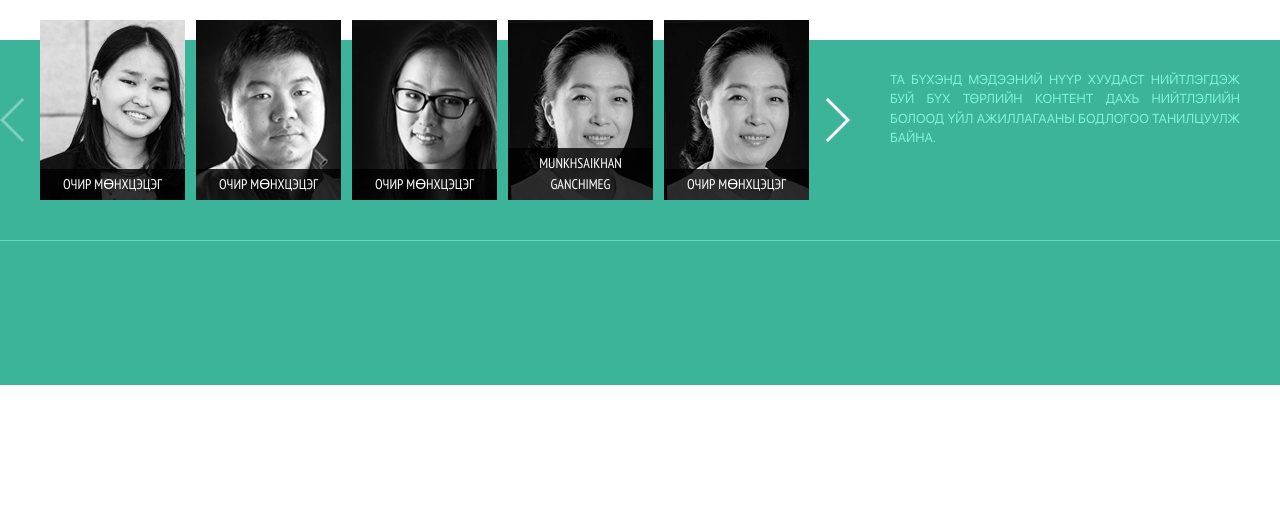
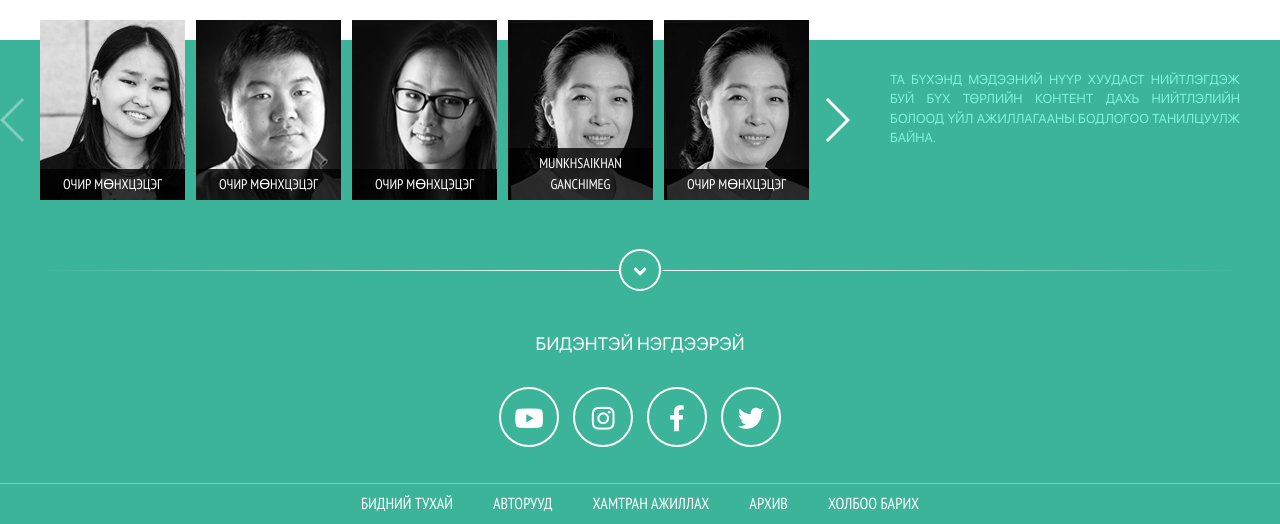
Before and after one commit to bayaroch/idoctor, a PHP site: page / in a window 1280 px wide. Shown: the part 3875-4399 px from the top of the page. Before the commit the page ends 4260 px from the top, so only its background shows below. Run offline with PHP 8.4, Linux system fonts and the light colour scheme; some web fonts are replaced.

Commit message:
footer done

```diff
--- a/css/main.css
+++ b/css/main.css
@@ -1160,6 +1160,7 @@ ul.also-read li{
 .section-author{
     background:#3cb49a;
     margin-top:50px;
+    padding-bottom:30px;
 }
 .author-slide{
     width:150px;
@@ -1252,7 +1253,114 @@ ul.also-read li{
 }
 footer.footer{
     background:#3cb49a;
+    padding:0;
+    position: relative;
+}
+.footer-bottom{
+    padding-top:60px;
+    position: relative;
+}
+.footer-bottom:before, .footer-bottom:after{
+    content: "";
+    position: absolute;
+    left: 0;
+    right: 0;
+    width: 100%;
+}
+ .footer-bottom:before {
+    top: 0;
+    background: #FFF;
+    background: linear-gradient(to right,transparent 0,#FFF calc(50% - 21px),transparent calc(50% - 20px),transparent calc(50% + 22px),#FFF calc(50% + 23px),transparent 100%);
+    margin: auto;
+    z-index: 3;
+    height: 1px;
+}
+.footer-bottom;:after{
+    top: -75px;
+    background: #000;
+}
+.arrow{
+    width:42px;
+    height:42px;
+    border:2px solid #fff;
+    display: block;
+    border-radius:42px;
+    position: absolute;
+    left:0;
+    right:0;
+    margin:0 auto;
+    top:-21px;
+}
+.arrow i {
+    color: #fff;
+    font-size: 20px;
+    text-align: center;
+    display: block;
+    line-height: 42px;
+}
+.follow-us{
+    text-align: center;
+    color:#fff;
+    font-size:18px;
+}
+.social-footer{
+    display: inline-block;
+    margin:0 auto;
+}
+.social-footer li {
+    float:left;
+
+}
+.social-footer li a {
+    width:60px;
+    height:60px;
+    border-radius:60px;
+    transition: all .3s ease-in-out;
+    border:2px solid #fff;
+    display: block;
+    position: relative;
+    margin:0 7px;
+}
+.social-footer li a:hover{
+    background:#fff;
+}
+.social-footer li a:hover i {
+    color:#3cb49a;
+}
+.social-footer li a i {
+    color:#fff;
+    font-size:26px;
+    line-height: 58px;
+    display: block;
+    text-align: center;
+}
+.social-center{
+    text-align: center;
+    margin:30px 0;
+}
+.footer-menu{
     border-top:1px solid #5cdcc0;
+    text-align: center;
+
+}
+.f-menu_list{
+    display: inline-block;
+}
+.f-menu_list li {
+    float:left;
+}
+.f-menu_list li a{
+    margin:0 20px;
+    padding:10px  0 5px 0;
+     font-family: 'PT Sans Narrow', Arial, sans-serif;
+    text-transform: uppercase;
+    color:#fff;
+    display: block;
+    line-height: 1.2;
+    font-size:16px;
+}
+.f-menu_list li a:hover{
+    opacity: 0.7;
 }
 /* ==========================================================================
   slider
--- a/index.html
+++ b/index.html
@@ -571,7 +571,7 @@
                                   </div>
                                 </a>
                               </div>
-                                <div class="swiper-slide author-slide" data-id="5">
+                              <div class="swiper-slide author-slide" data-id="5">
                                 <a href="#">
                                   <div class="author-box">
                                     <img src="img/test-author3.png" alt="author name" />
@@ -580,7 +580,7 @@
                                 </a>
                               </div>
 
-                               <div class="swiper-slide author-slide" data-id="6">
+                              <div class="swiper-slide author-slide" data-id="6">
                                 <a href="#">
                                   <div class="author-box">
                                     <img src="img/test-author3.png" alt="author name" />
@@ -600,9 +600,9 @@
                           <div class="author-content_text" id="author-2">Энэ нь ижил төрлийн үйл ажиллагаа эрхлэгч нартаа үлгэр болж, технологийн болоод хэвлэл мэдээллийн салбарт түүчээ байх бидний эрхэм зорилгын нэгэн биелэл юм.</div>
                           <div class="author-content_text" id="author-3">Энэ нь ижил төрлийн үйл ажиллагаа эрхлэгч нартаа үлгэр болж, технологийн болоод хэвлэл мэдээллийн салбарт түүчээ байх бидний эрхэм зорилгын нэгэн биелэл юм.</div>
                           <div class="author-content_text" id="author-4">Энэ нь ижил төрлийн үйл ажиллагаа эрхлэгч нартаа үлгэр болж, технологийн болоод хэвлэл мэдээллийн салбарт түүчээ байх бидний эрхэм зорилгын нэгэн биелэл юм.</div>
-                           <div class="author-content_text" id="author-5">Энэ нь ижил төрлийн үйл ажиллагаа эрхлэгч нартаа үлгэр болж, технологийн болоод хэвлэл мэдээллийн салбарт түүчээ байх бидний эрхэм зорилгын нэгэн биелэл юм.</div>
-                            <div class="author-content_text" id="author-6">Энэ нь ижил төрлийн үйл ажиллагаа эрхлэгч нартаа үлгэр болж, технологийн болоод хэвлэл мэдээллийн салбарт түүчээ байх бидний эрхэм зорилгын нэгэн биелэл юм.</div>
-                            <div class="author-content_text text-default active">Та бүхэнд Мэдээний нүүр хуудаст нийтлэгдэж буй бүх төрлийн контент дахь нийтлэлийн болоод үйл ажиллагааны бодлогоо танилцуулж байна.</div>
+                          <div class="author-content_text" id="author-5">Энэ нь ижил төрлийн үйл ажиллагаа эрхлэгч нартаа үлгэр болж, технологийн болоод хэвлэл мэдээллийн салбарт түүчээ байх бидний эрхэм зорилгын нэгэн биелэл юм.</div>
+                          <div class="author-content_text" id="author-6">Энэ нь ижил төрлийн үйл ажиллагаа эрхлэгч нартаа үлгэр болж, технологийн болоод хэвлэл мэдээллийн салбарт түүчээ байх бидний эрхэм зорилгын нэгэн биелэл юм.</div>
+                          <div class="author-content_text text-default active">Та бүхэнд Мэдээний нүүр хуудаст нийтлэгдэж буй бүх төрлийн контент дахь нийтлэлийн болоод үйл ажиллагааны бодлогоо танилцуулж байна.</div>
                         </div>
 
                       </div>
@@ -611,6 +611,33 @@
 
                   <footer class="footer">
 
+                    <div class="container">
+                      <div class="footer-bottom">
+                        <span class="arrow"><i class="fas fa-angle-down"></i></span>
+                        <h3 class="follow-us">БИДЭНТЭЙ НЭГДЭЭРЭЙ</h3>
+                        <div class="social-center">
+                          <ul class="social-footer clearfix">
+                            <li><a href=""><i class="fab fa-youtube"></i></a></li>
+                            <li><a href=""><i class="fab fa-instagram"></i></a></li>
+                            <li><a href=""><i class="fab fa-facebook-f"></i></a></li>
+                            <li><a href=""><i class="fab fa-twitter"></i></a></li>
+
+                          </ul>
+                        </div>
+                      </div>
+                    </div>
+                    <div class="footer-menu">
+                      <div class="container">
+                        <ul class="f-menu_list clearfix">
+                            <li><a href="">БИДНИЙ ТУХАЙ</a></li>
+                            <li><a href="">АВТОРУУД</a></li>
+                            <li><a href="">ХАМТРАН АЖИЛЛАХ </a></li>
+                            <li><a href="">АРХИВ</a></li>
+                            <li><a href="">ХОЛБОО БАРИХ</a></li>
+
+                        </ul>
+                      </div>
+                    </div>
                   </footer>
 
 
```
